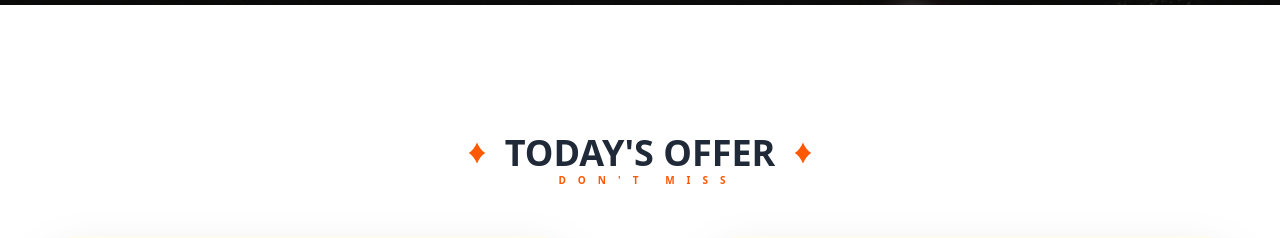
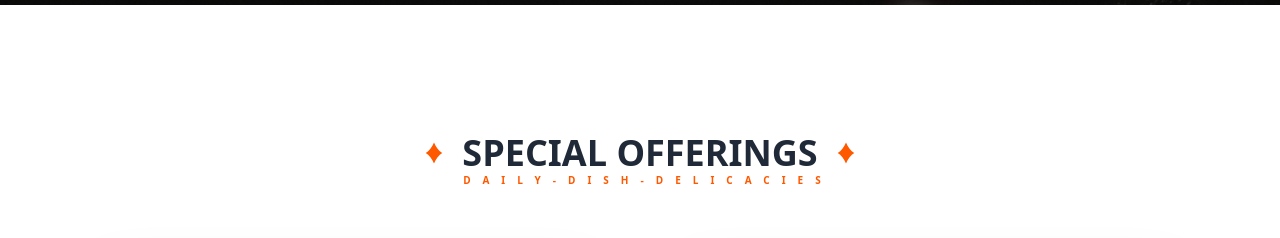
Before and after one commit to mdnoble1/foodizo-client, a React (Vite) app: page /menu in a window 1280 px wide. Shown: the part 662-900 px from the top of the page. Built offline with nearby package versions, Linux system fonts and the light colour scheme.

Commit message:
styled offered food section

```diff
--- a/src/pages/home/popularMenu/PopularMenu.jsx
+++ b/src/pages/home/popularMenu/PopularMenu.jsx
@@ -1,5 +1,5 @@
 import SectionTitle from "../../../components/SectionTitle";
-import MenuItemCard from "../../../components/menuItemCard";
+import MenuItemCard from "../../../components/MenuItemCard";
 import useMenu from "../../../hooks/useMenu";
 
 const PopularMenu = () => {
--- a/src/pages/menu/TodayOffer/TodayOffer.jsx
+++ b/src/pages/menu/TodayOffer/TodayOffer.jsx
@@ -5,10 +5,10 @@ const TodayOffer = ({ items }) => {
   return (
     <section className="lg:mt-32 mb-20">
       <SectionTitle
-        title={"TODAY'S OFFER"}
-        subtitle={"Don't Miss"}
+        title={"Special Offerings"}
+        subtitle={"Daily-Dish-Delicacies"}
       ></SectionTitle>
-      <div className="container mx-auto w-11/12 lg:w-full grid grid-cols-1 md:grid-cols-2 gap-12 mt-12">
+      <div className="w-11/12 mx-auto my-10 lg:my-16 grid md:grid-cols-2">
         {items?.map((item) => (
           <MenuItemCard key={item._id} item={item}></MenuItemCard>
         ))}
```
